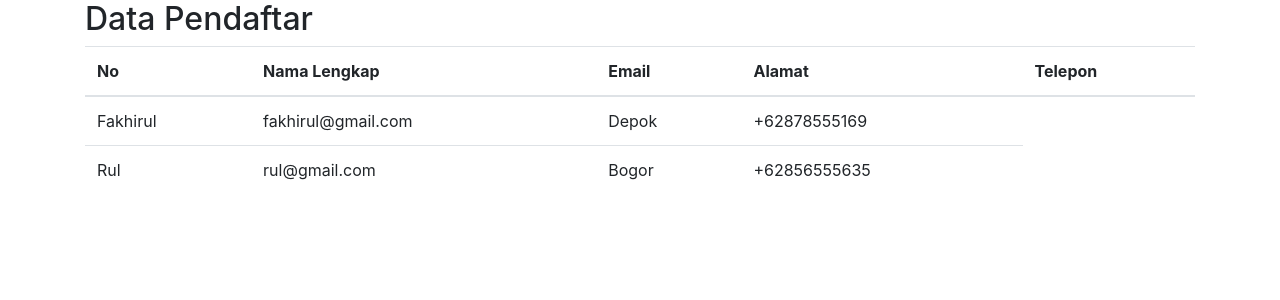
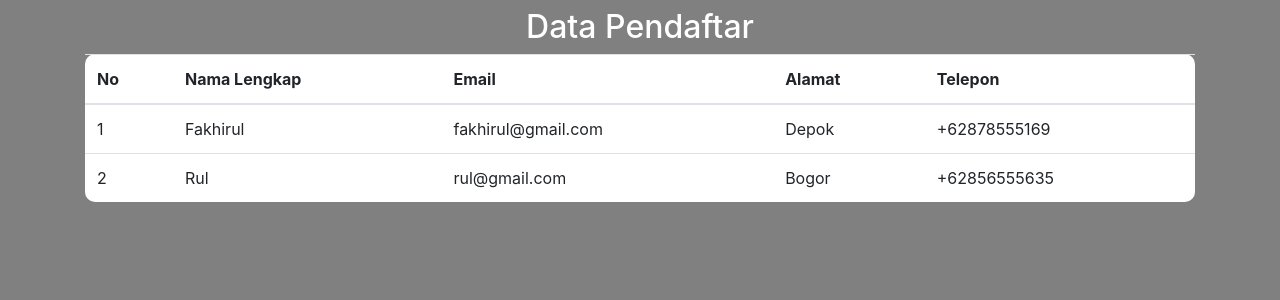
Before and after one commit to RSP457/pw2-2023, a PHP site: page /hasil_daftar.php in a window 1280 px wide. Shown: the top 300 px of the page. Run offline with PHP 8.4, Linux system fonts and the light colour scheme.

Commit message:
Update hasil_daftar.php

```diff
--- a/Pertemuan 2/Tugas 1/hasil_daftar.php
+++ b/Pertemuan 2/Tugas 1/hasil_daftar.php
@@ -4,10 +4,22 @@
 	<title>Data Pendaftar</title>
 	<!-- Load Bootstrap CSS -->
 	<link rel="stylesheet" href="https://stackpath.bootstrapcdn.com/bootstrap/4.3.1/css/bootstrap.min.css" integrity="sha384-ggOyR0iXCbMQv3Xipma34MD+dH/1fQ784/j6cY/iJTQUOhcWr7x9JvoRxT2MZw1T" crossorigin="anonymous">
+	<style>
+		body {
+            background-color:grey;
+        }
+		table {
+            border:none;
+			background-color:#fff;
+            border-radius:10px;
+
+        }
+
+	</style>
 </head>
 <body>
 	<div class="container">
-		<h2>Data Pendaftar</h2>
+		<h2 class="text-center mt-2 text-white">Data Pendaftar</h2>
 		<table class="table">
 			<thead>
 				<tr>
@@ -20,12 +32,14 @@
 			</thead>
 			<tbody>
 				<tr>
+					<td>1</td>
 					<td>Fakhirul</td>
 					<td>fakhirul@gmail.com</td>
 					<td>Depok</td>
 					<td>+62878555169</td>
 				</tr>
 				<tr>
+					<td>2</td>
 					<td>Rul</td>
 					<td>rul@gmail.com</td>
 					<td>Bogor</td>
@@ -33,10 +47,21 @@
 				</tr>
 
 				<?php
-				  /* Task 2
-				    Tangkap dan tampilkan data dari form_daftar.
-						Berikan error handling
-				  */
+				if(isset($_POST['submit'])) {
+
+					$name = $_POST['nama_lengkap'];
+					$email = $_POST['email'];
+					$alamat = $_POST['alamat'];
+					$telepon = $_POST['telepon'];
+
+					echo "<tr>";
+					echo "<td>" . "3" . "</td>";
+					echo "<td>" . $name . "</td>";
+					echo "<td>" . $email . "</td>";
+					echo "<td>" . $alamat . "</td>";
+					echo "<td>" . $telepon . "</td>";
+					echo "</tr>";
+				}
 				?>
 
 			</tbody>
```
